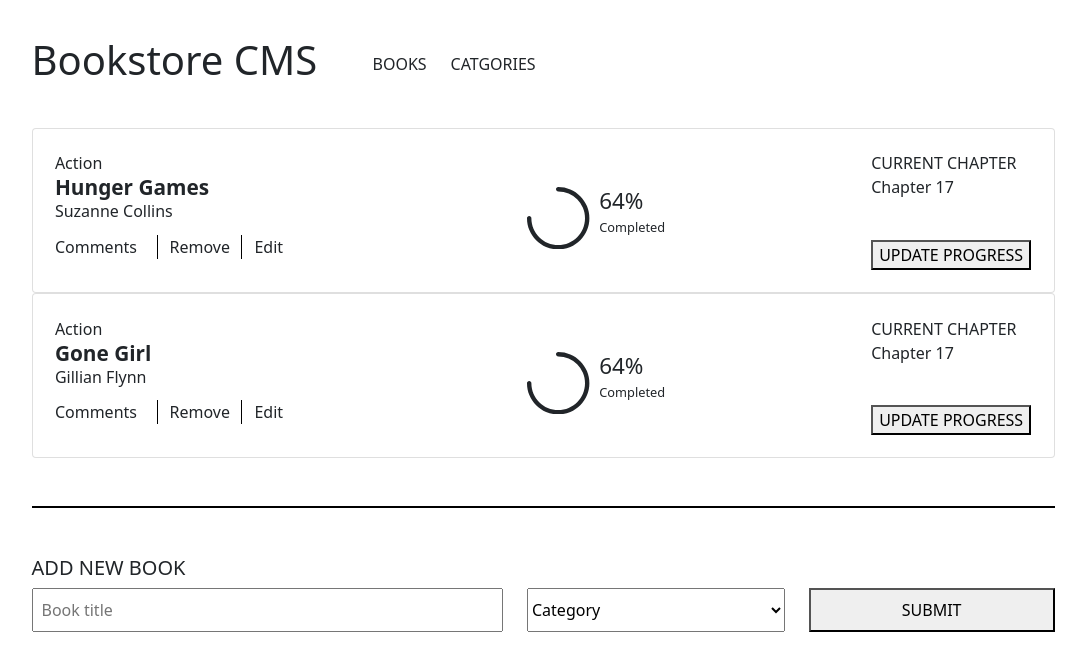
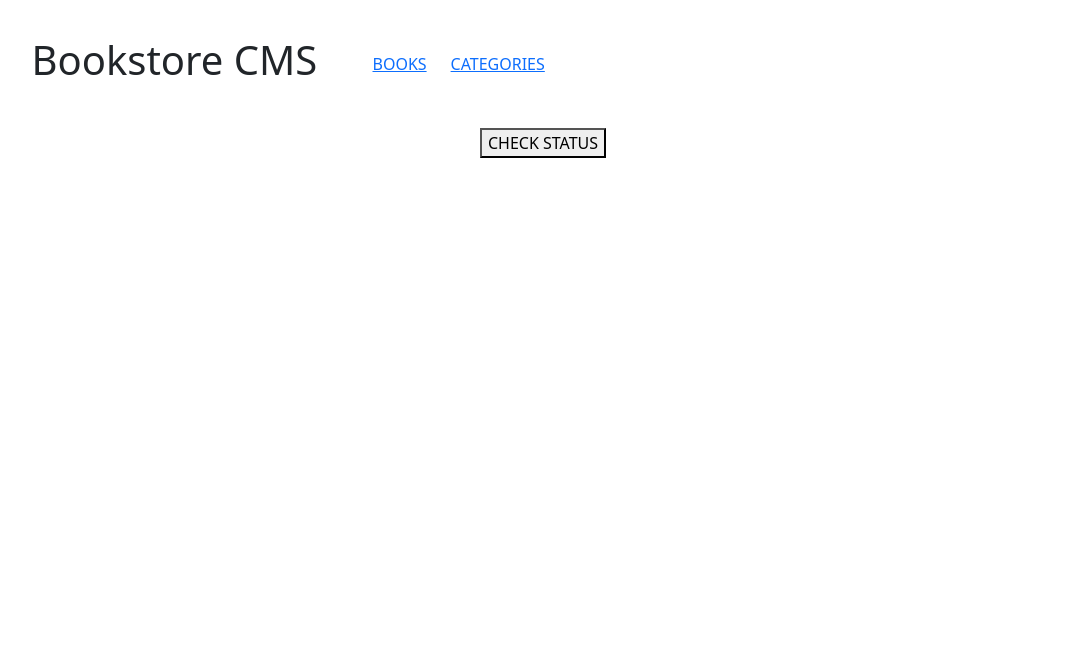
Before and after one commit to jmoseka/bookstore_cms, a React (Create React App) app: page /categories in a window 1280 px wide. Shown: the top 670 px of the page, without its empty margins (97-1183 px from the left). Built offline with nearby package versions, Linux system fonts and the light colour scheme.

Commit message:
Add routes and link

```diff
--- a/package.json
+++ b/package.json
@@ -10,6 +10,7 @@
     "react": "^18.1.0",
     "react-dom": "^18.1.0",
     "react-icons": "^4.4.0",
+    "react-router-dom": "^6.3.0",
     "react-scripts": "5.0.1",
     "web-vitals": "^2.1.4"
   },
--- a/src/App.js
+++ b/src/App.js
@@ -1,14 +1,21 @@
+import { BrowserRouter, Route, Routes } from 'react-router-dom';
 import BookContainer from './components/Book/BookContainer';
+import Categories from './components/Categories/Categories';
 import Header from './components/Header';
 
 function App() {
   return (
-    <div className="App">
-      <div className="container d-flex flex-column align-items-center">
-        <Header />
-        <BookContainer />
+    <BrowserRouter>
+      <div className="App">
+        <div className="container d-flex flex-column align-items-center">
+          <Header />
+          <Routes>
+            <Route path="/" element={<BookContainer />} />
+            <Route path="/categories" element={<Categories />} />
+          </Routes>
+        </div>
       </div>
-    </div>
+    </BrowserRouter>
   );
 }
 
--- a/src/components/Book/Book.css
+++ /dev/null
@@ -1,62 +0,0 @@
-.card {
-    display: flex;
-    flex-direction: row;
-    justify-content: space-between;
-    flex-wrap: wrap;
-    padding: 1.4rem;
-}
-
-p {
-    margin: 0;
-}
-
-.book-title {
-    font-size: 1.3rem;
-    margin: 0;
-    padding: 0;
-    line-height: 1.5rem;
-    font-weight: bold;
-}
-
-.list-options {
-    width: 50%;
-    padding: 0.7rem 0;
-}
-
-.list-options li {
-    padding-right: 0.5rem;
-}
-
-.list-options li:not(:first-child):not(:last-child) {
-    padding: 0 0.7rem 0 0.7rem;
-    border-right: 1px solid black;
-    border-left: 1px solid black;
-  }
-
-  .desc-box {
-      flex: 1.5;
-  }
- .chapter-box {
-     flex: 1.6;
-     flex-wrap: wrap;
- }
-
- .hz-line {
-     border: 1px solid black;
- }
-
- .progress-icon {
-     font-size: 3.9rem;
- }
-
- .progress-container {
-     gap: 0.6rem;
- }
-
- .progress-value {
-     font-size: 1.4rem;
- }
-
- .progress-completed {
-     font-size: 0.8rem;
- }
--- a/src/components/Book/Books.js
+++ b/src/components/Book/Books.js
@@ -1,7 +1,6 @@
 import 'bootstrap/dist/css/bootstrap.min.css';
 import 'bootstrap/dist/js/bootstrap.bundle.min';
 import Card from '../UI/Card';
-import './Book.css';
 
 const Books = (props) => {
   const bkList = props;
--- /dev/null
+++ b/src/components/Categories/Categories.js
@@ -0,0 +1,7 @@
+const Categories = () => (
+  <div>
+    <button type="button">CHECK STATUS</button>
+  </div>
+);
+
+export default Categories;
--- a/src/components/Form/Form.css
+++ b/src/components/Form/Form.css
@@ -2,6 +2,7 @@ form {
   gap: 1.5rem;
   flex-wrap: wrap;
 }
+
 .input-title {
   flex: 2;
   padding: 0.5rem;
@@ -13,5 +14,5 @@ form {
 
 .submit {
   padding: 0.5rem;
-    flex: 1rem
+  flex: 1rem;
 }
--- a/src/components/Header.css
+++ b/src/components/Header.css
@@ -1,7 +1,7 @@
 header {
-    height: 16vh;
+  height: 16vh;
 }
 
 .nav {
-    cursor: pointer;
+  cursor: pointer;
 }
--- a/src/components/Header.js
+++ b/src/components/Header.js
@@ -1,5 +1,6 @@
 import 'bootstrap/dist/css/bootstrap.min.css';
 import 'bootstrap/dist/js/bootstrap.bundle.min';
+import { Link } from 'react-router-dom';
 import './Header.css';
 
 const Header = () => (
@@ -8,8 +9,8 @@ const Header = () => (
       <h1>Bookstore CMS</h1>
     </div>
     <ul className="nav list-unstyled d-flex justify-content-between">
-      <li className="pe-4">BOOKS</li>
-      <li>CATGORIES</li>
+      <li className="pe-4"><Link to="/">BOOKS</Link></li>
+      <li className="pe-4"><Link to="/categories">CATEGORIES</Link></li>
     </ul>
   </header>
 );
--- a/src/components/UI/Card.css
+++ b/src/components/UI/Card.css
@@ -0,0 +1,64 @@
+.card {
+  display: flex;
+  flex-direction: row;
+  justify-content: space-between;
+  flex-wrap: wrap;
+  padding: 1.4rem;
+  margin: 1rem 0;
+}
+
+p {
+  margin: 0;
+}
+
+.book-title {
+  font-size: 1.3rem;
+  margin: 0;
+  padding: 0;
+  line-height: 1.5rem;
+  font-weight: bold;
+}
+
+.list-options {
+  width: 50%;
+  padding: 0.7rem 0;
+}
+
+.list-options li {
+  padding-right: 0.5rem;
+}
+
+.list-options li:not(:first-child):not(:last-child) {
+  padding: 0 0.7rem 0 0.7rem;
+  border-right: 1px solid black;
+  border-left: 1px solid black;
+}
+
+.desc-box {
+  flex: 1.5;
+}
+
+.chapter-box {
+  flex: 1.6;
+  flex-wrap: wrap;
+}
+
+.hz-line {
+  border: 1px solid black;
+}
+
+.progress-icon {
+  font-size: 3.9rem;
+}
+
+.progress-container {
+  gap: 0.6rem;
+}
+
+.progress-value {
+  font-size: 1.4rem;
+}
+
+.progress-completed {
+  font-size: 0.8rem;
+}
--- a/src/components/UI/Card.js
+++ b/src/components/UI/Card.js
@@ -1,4 +1,5 @@
 import { AiOutlineLoading3Quarters } from 'react-icons/ai';
+import './Card.css';
 
 const Card = (props) => {
   const bkList = props;
```
Also changed, not shown: src/index.css (+17 -3 lines), src/components/Categories.js (deleted), 1 other file (tests, documents, lock files or other folders). Lines whose indentation alone changed are shown as unchanged.
